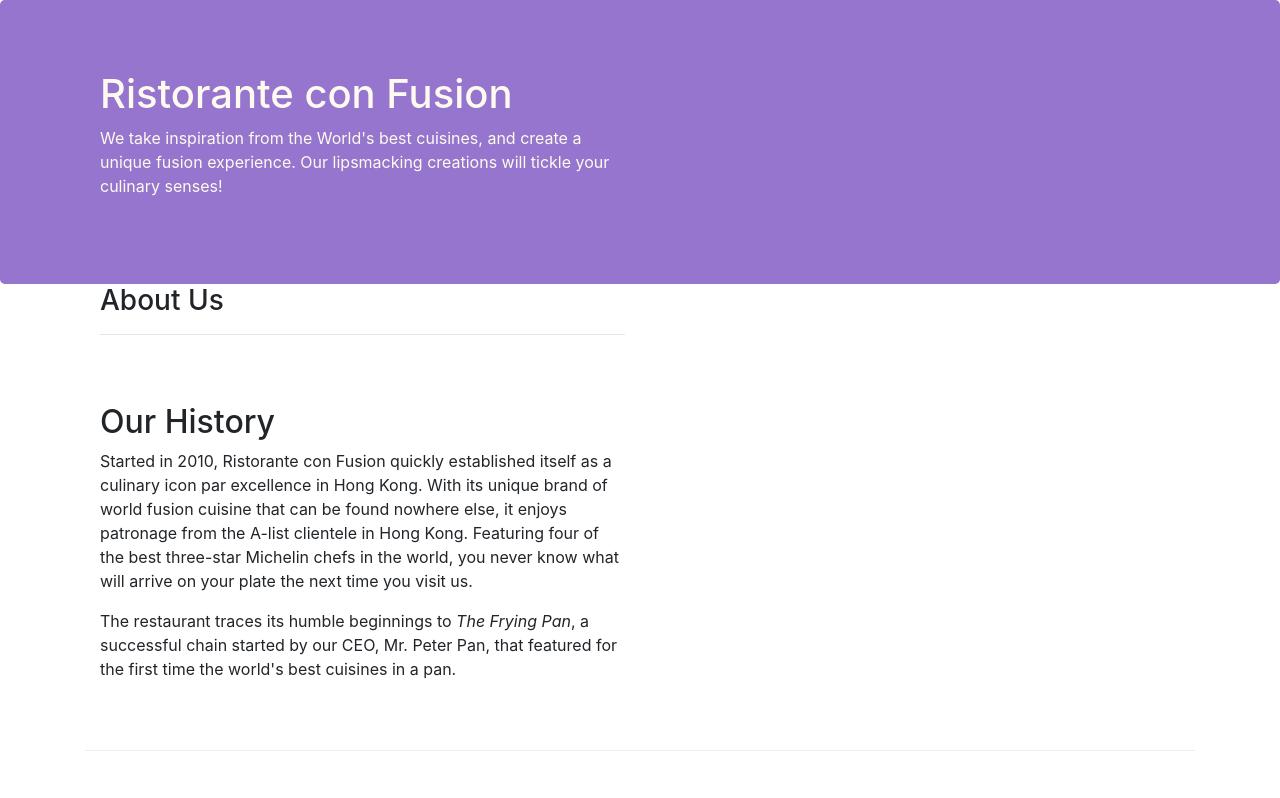
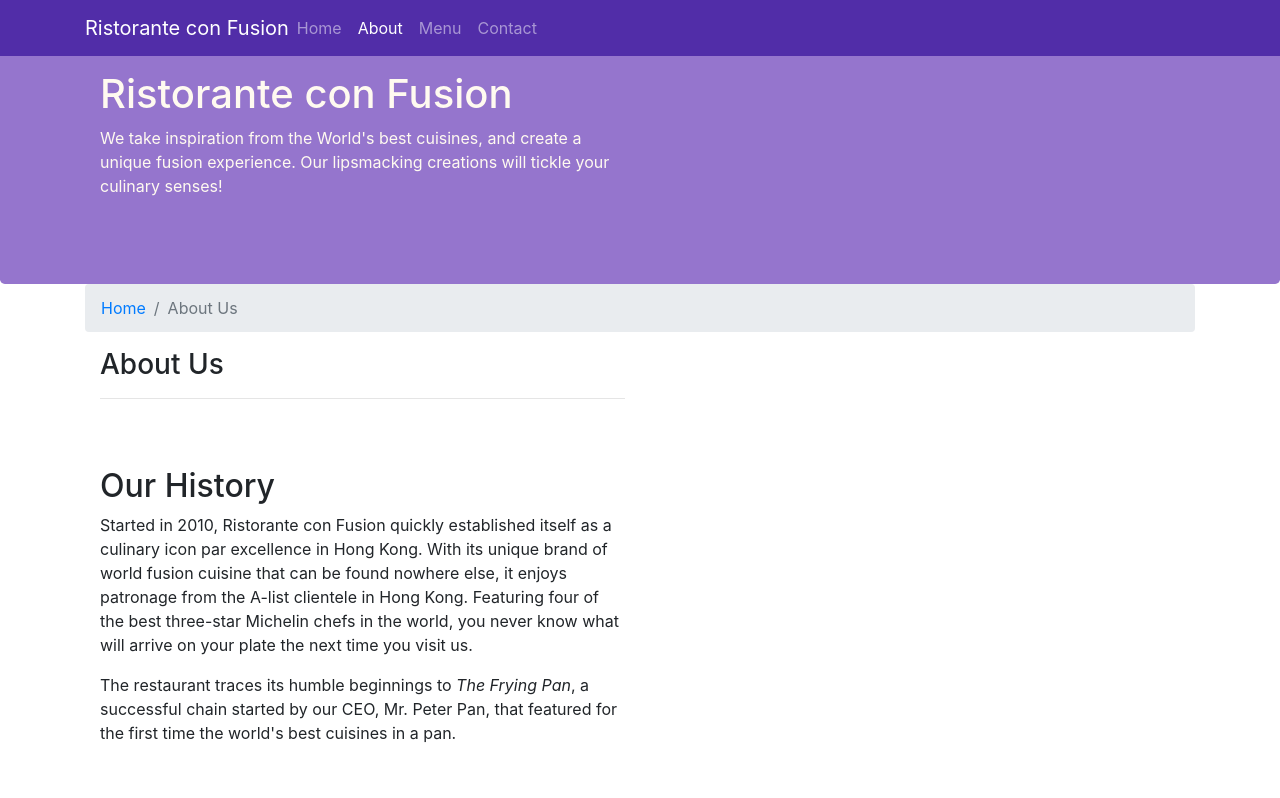
Before and after one commit to Arc-tic-Wolf/Foodme, a website: page aboutus.html in a window 1280 px wide. Shown: the top 798 px of the page. Drawn offline with nearby package versions, Linux system fonts and the light colour scheme.

Commit message:
Navbar and Breadcrumbs

```diff
--- a/aboutus.html
+++ b/aboutus.html
@@ -16,6 +16,26 @@
 
 <body>
 
+    <nav class="navbar navbar-dark navbar-expand-sm fixed-top">
+        <div class="container">
+            <button class="navbar-toggler" type="button" data-toggle="collapse" data-target="#Navbar">
+                <span class="navbar-toggler-icon"></span>
+            </button>
+            <a class="navbar-brand mr-auto" href="./index.html">Ristorante con Fusion</a>
+            <div class="collapse navbar-collapse" id="Navbar">
+                <ul class="navbar-nav mr-auto">
+                    <li class="nav-item"><a class="nav-link" href="./index.html">Home</a></li>
+                    <li class="nav-item active"><a class="nav-link" href="#">About</a></li>
+                    <li class="nav-item"><a class="nav-link" href="#">Menu</a></li>
+                    <li class="nav-item"><a class="nav-link" href="#">Contact</a></li>
+
+                </ul>
+            </div>
+        </div>
+
+    </nav>
+
+
     <header class="jumbotron">
         <div class="container">
             <div class="row row-header">
@@ -31,6 +51,10 @@
 
     <div class="container">
         <div class="row row-header">
+            <ol class="col-12 breadcrumb">
+                <li class="breadcrumb-item"><a href="./index.html">Home</a></li>
+                <li class="breadcrumb-item active"><a >About Us</a></li>
+            </ol>
             <div class="col-12 col-sm-6">
                <h3>About Us</h3>
                <hr>
--- a/css/styles.css
+++ b/css/styles.css
@@ -25,3 +25,11 @@
     margin:0px;
     color: #0f0f0f;
 }
+body{
+    padding:50px, 0px, 0px,0px;
+    z-index:0;
+}
+.navbar-dark{
+    background-color: #512da8;
+
+}
```
Also changed, not shown: index.html (+18 -0 lines).
